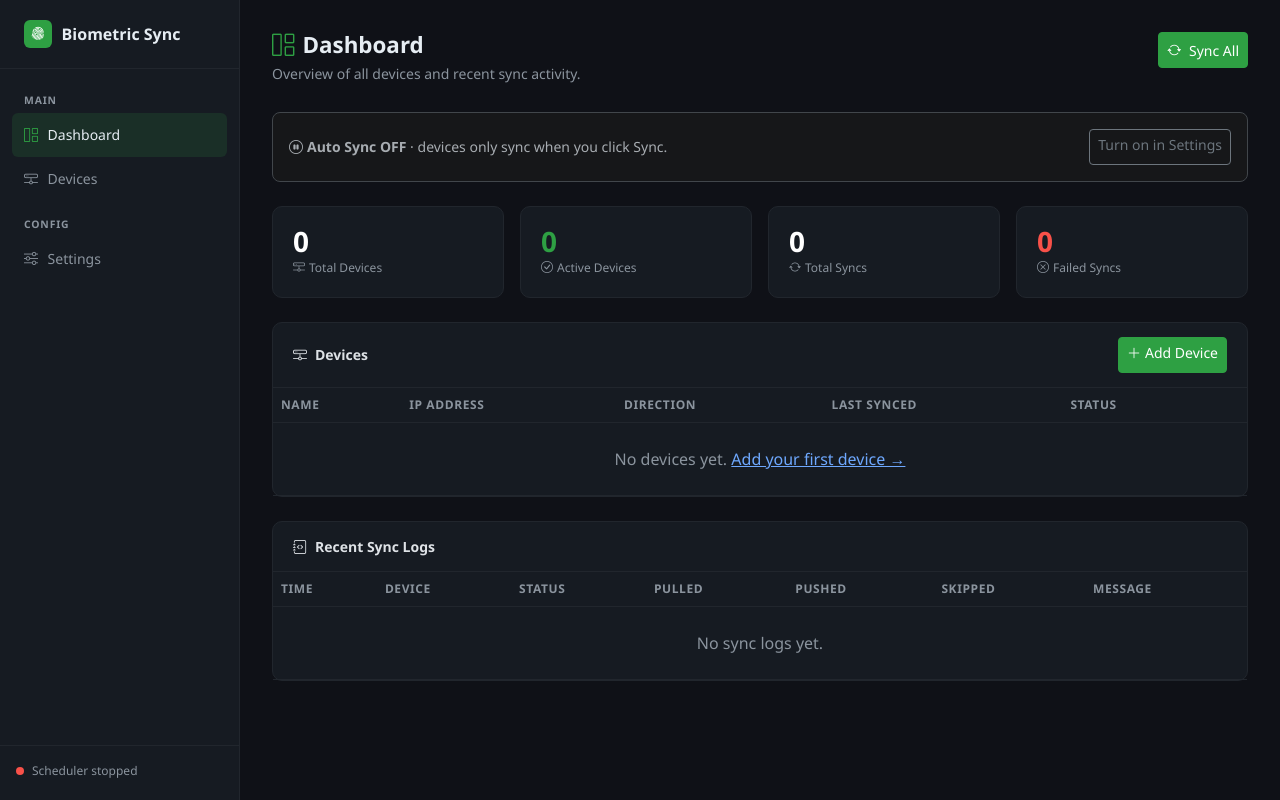
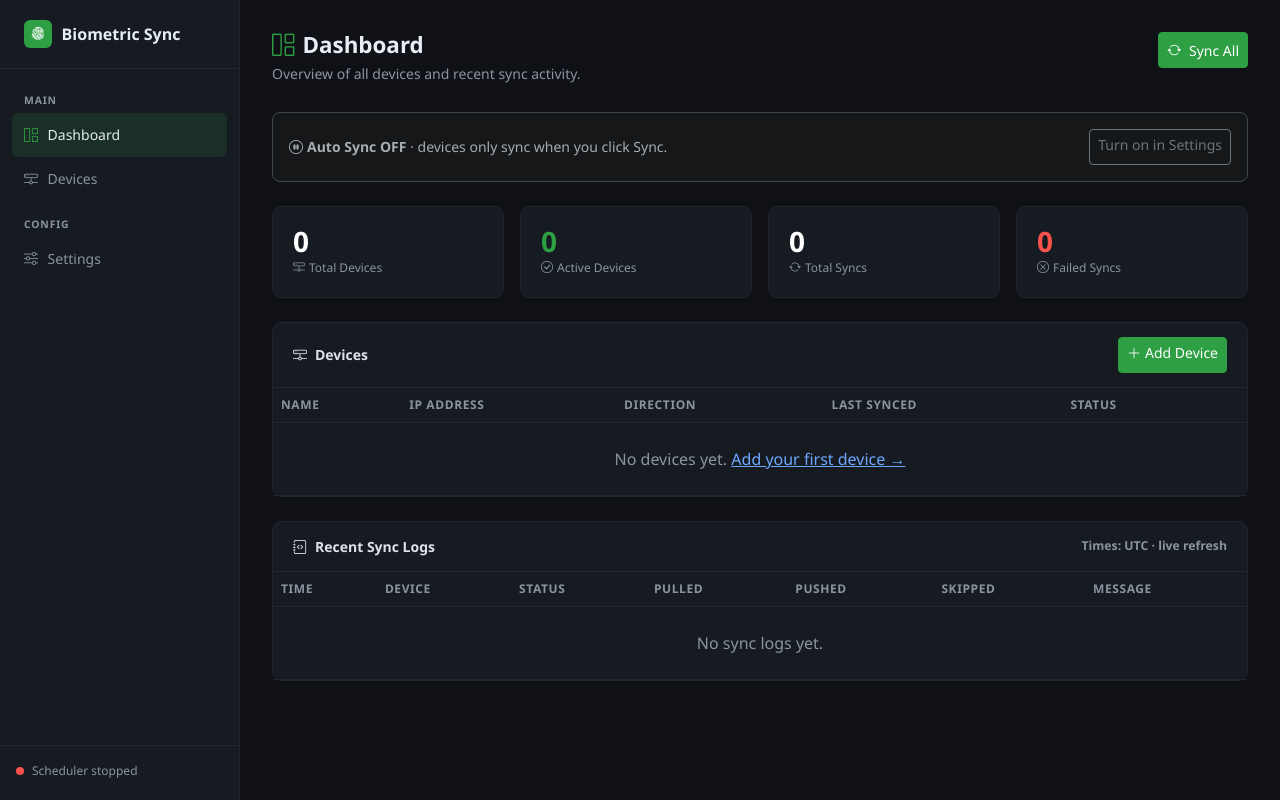
Before and after one commit to Aakvatech-Limited/biometric, a Flask app: page / in a window 1280 px wide. Run offline with Flask 3, Linux system fonts and the light colour scheme; data that the repository does not hold is empty.

Commit message:
feat: enable event-aware dashboard refresh and local timestamps

```diff
--- a/app/templates/dashboard.html
+++ b/app/templates/dashboard.html
@@ -1,5 +1,6 @@
 {% extends "base.html" %}
 {% block title %}Dashboard — Biometric Sync{% endblock %}
+{% block live_refresh %}1{% endblock %}
 
 {% block content %}
 <div class="page-header d-flex align-items-start justify-content-between">
@@ -93,7 +94,7 @@
           <td data-label="IP"><code style="color:#79c0ff">{{ device.ip_address }}:{{ device.port }}</code></td>
           <td data-label="Direction"><span class="badge badge-muted-soft">{{ device.punch_direction }}</span></td>
           <td data-label="Last Synced" style="font-size:0.8rem; color:#8b949e">
-            {{ device.last_synced_at.strftime('%d %b %Y %H:%M') if device.last_synced_at else '—' }}
+            {% if device.last_synced_at %}<span data-utc-datetime="{{ device.last_synced_at.isoformat() }}Z" data-include-year="true">{{ device.last_synced_at.strftime('%d %b %Y %H:%M') }} UTC</span>{% else %}—{% endif %}
           </td>
           <td data-label="Status">
             {% set status = device.last_sync_status %}
@@ -108,7 +109,7 @@
             {% endif %}
           </td>
           <td class="td-actions">
-            <button class="btn-sync" id="syncBtn-{{ device.id }}" onclick="syncDevice({{ device.id }}, '{{ device.name }}')">
+            <button class="btn-sync" id="syncBtn-{{ device.id }}" data-sync-device-id="{{ device.id }}" onclick="syncDevice({{ device.id }}, '{{ device.name }}')">
               <i class="bi bi-arrow-repeat"></i> Sync
             </button>
             <a href="{{ url_for('devices.logs', device_id=device.id) }}" class="btn btn-sm btn-outline-secondary ms-1">
@@ -130,7 +131,10 @@
 
 <!-- Recent Logs -->
 <div class="card">
-  <div class="card-header"><i class="bi bi-journal-code me-2"></i>Recent Sync Logs</div>
+  <div class="card-header d-flex align-items-center justify-content-between">
+    <span><i class="bi bi-journal-code me-2"></i>Recent Sync Logs</span>
+    <small style="color:#8b949e">Times: <span data-local-timezone>local timezone</span> · live refresh</small>
+  </div>
   <div class="table-responsive">
     <table class="table mb-0 card-table">
       <thead>
@@ -148,7 +152,7 @@
         {% for log in recent_logs %}
         <tr>
           <td data-label="Time" style="font-size:0.8rem; color:#8b949e; white-space:nowrap">
-            {{ log.synced_at.strftime('%d %b %H:%M:%S') }}
+            <span data-utc-datetime="{{ log.synced_at.isoformat() }}Z" data-include-seconds="true">{{ log.synced_at.strftime('%d %b %H:%M:%S') }} UTC</span>
           </td>
           <td data-label="Device" style="font-size:0.875rem">{{ log.device_name }}</td>
           <td data-label="Status">
@@ -201,6 +205,7 @@ function showToast(msg, success) {
 }
 
 async function syncDevice(deviceId, name) {
+  window.syncBusy = true;
   const btn = document.getElementById(`syncBtn-${deviceId}`);
   btn.disabled = true;
   btn.innerHTML = '<i class="bi bi-hourglass-split"></i> Syncing…';
@@ -223,6 +228,7 @@ async function syncDevice(deviceId, name) {
 }
 
 async function syncAll() {
+  window.syncBusy = true;
   const btn = document.getElementById('syncAllBtn');
   btn.disabled = true;
   btn.innerHTML = '<i class="bi bi-hourglass-split me-1"></i> Syncing…';
```
